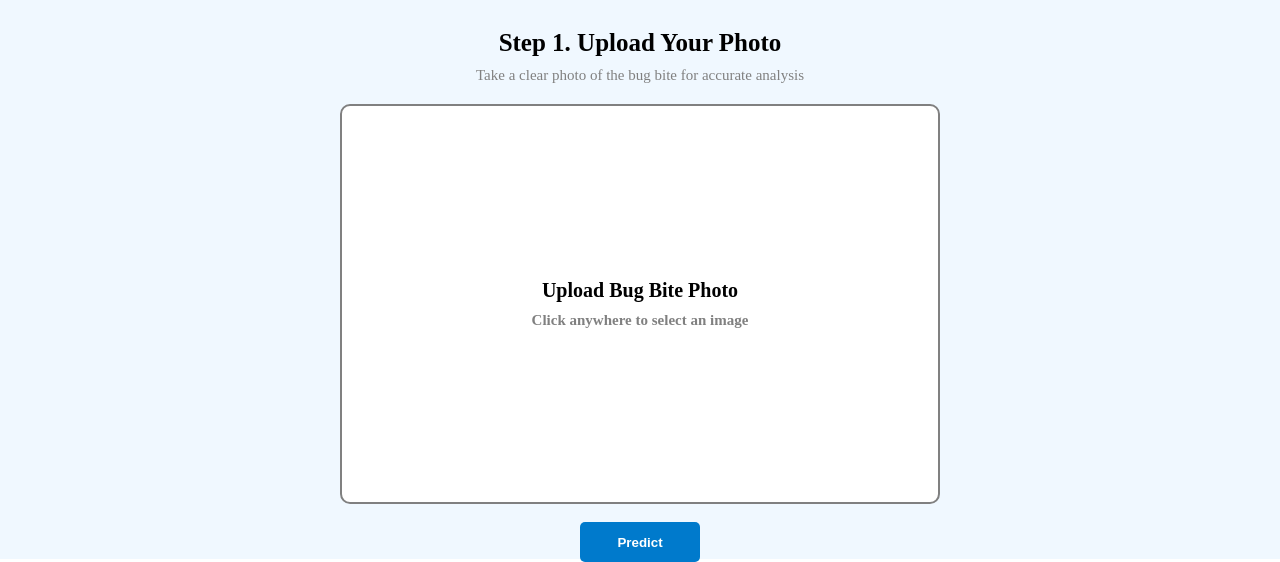
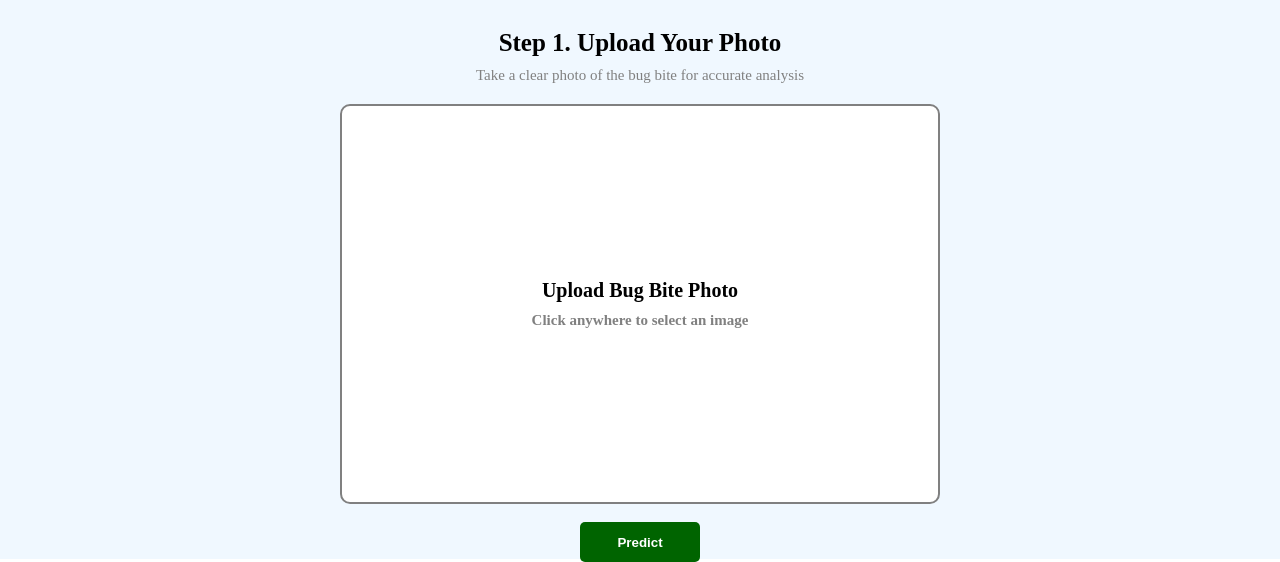
Before and after one commit to BugBiteIdentifier/Bug-Bite-Identifier, a Flask app: page / in a window 1280 px wide, with the pointer over the restyled element. Shown: the part 241-803 px from the top of the page. Run offline with Flask 3, Linux system fonts and the light colour scheme.

Commit message:
little css changes

```diff
--- a/static/HomePage.css
+++ b/static/HomePage.css
@@ -87,7 +87,7 @@
 }
 
 .submit-button:hover{
-    background: #007acc;
+    background-color: #006400;
 }
 
 #preview{
--- a/static/results.css
+++ b/static/results.css
@@ -52,6 +52,11 @@
     width:100px;
     height:50px;
     float: right;
+}
+
+.submit-button:hover {
+    background-color: #006400;
+    cursor: pointer;
 }
 
 .analysis-items {
```
